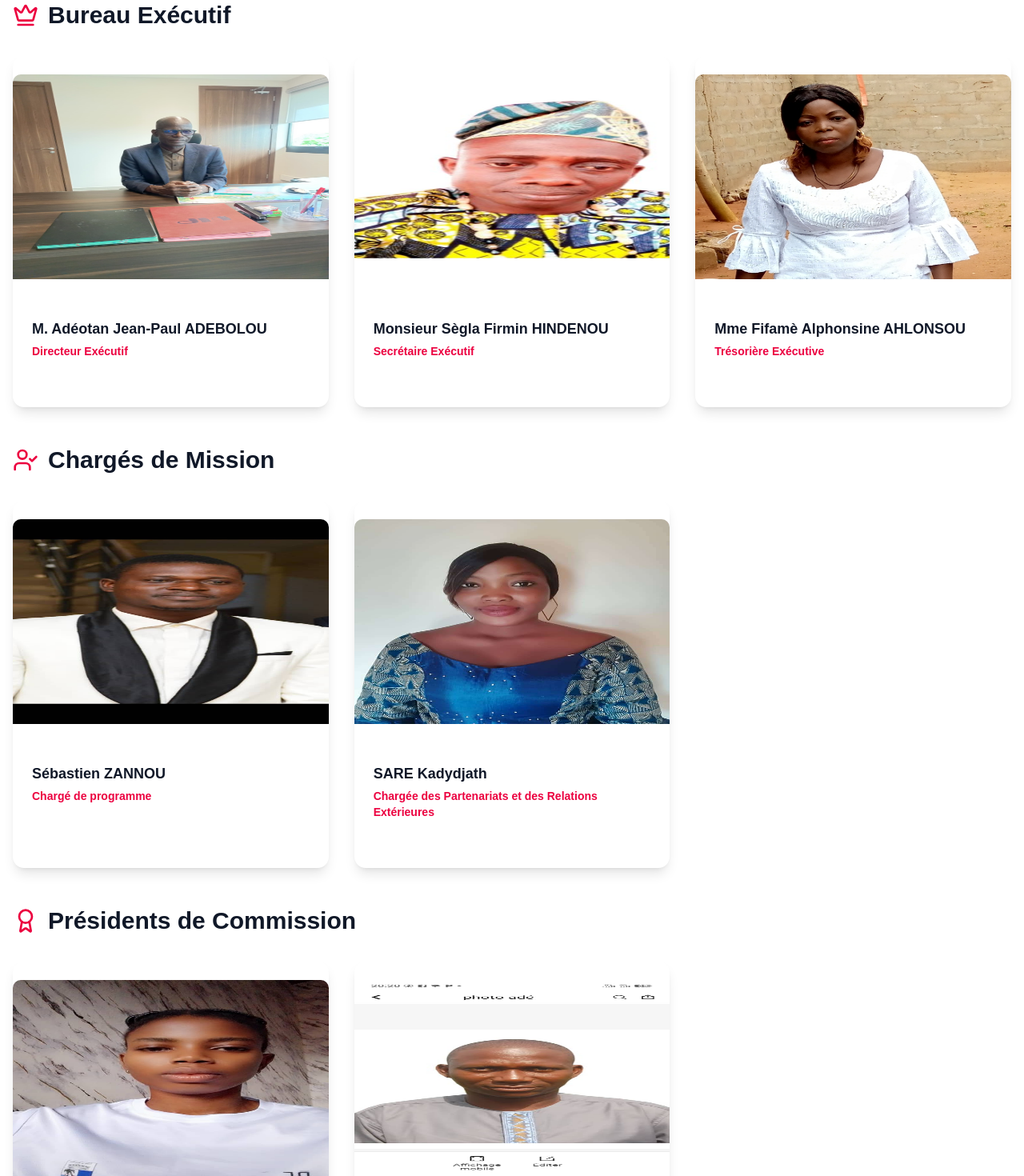
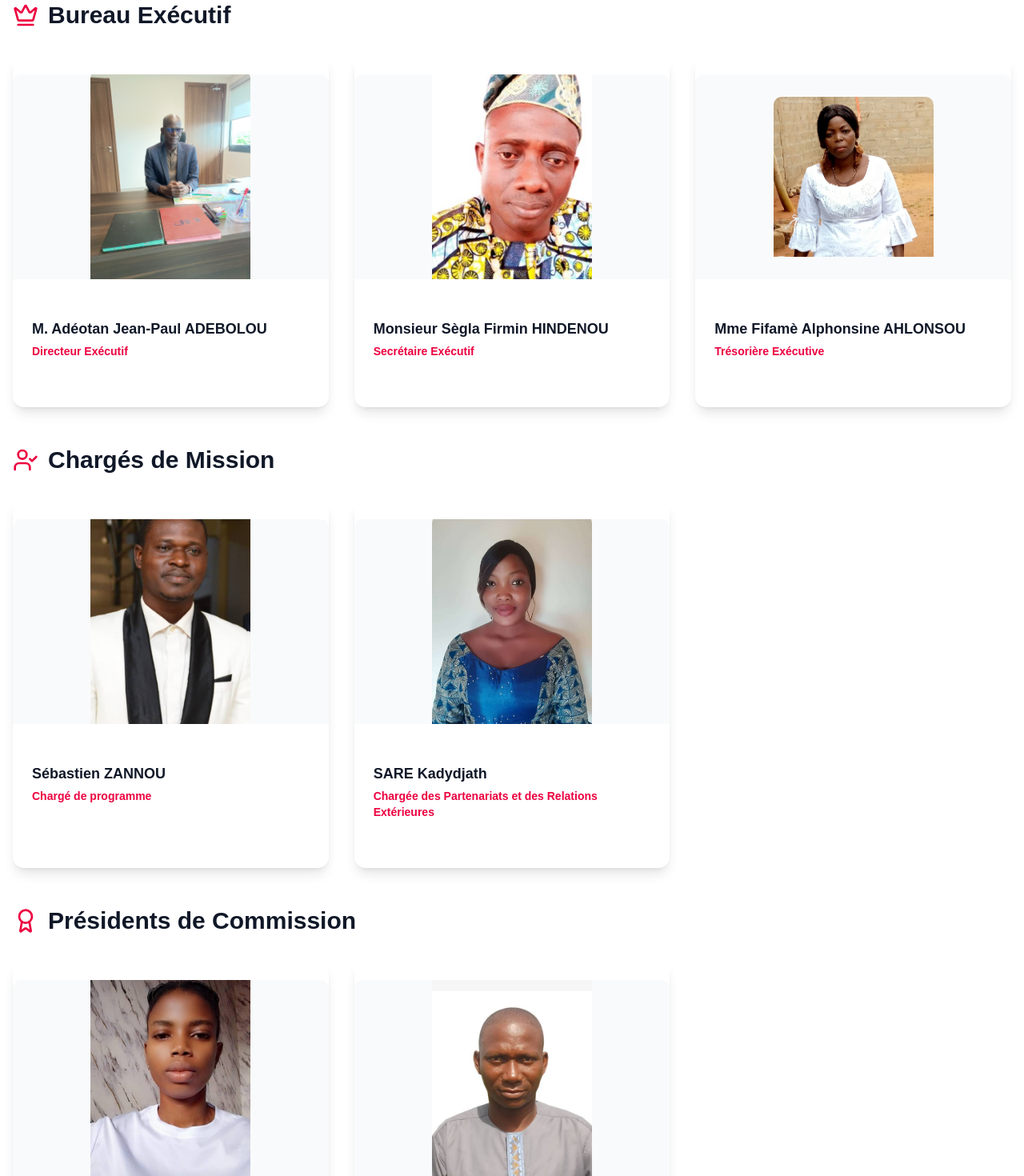
Before and after one commit to samsun243/filles-plus-platform, a Next.js app: page /team in a window 1280 px wide. Shown: the part 520-1990 px from the top of the page at 80% size. Built offline with nearby package versions, Linux system fonts and the light colour scheme.

Commit message:
Corriger l'affichage des images équipe pour éviter l'étirement
- Changement de fill/object-top vers width/height/object-contain
- Ajout d'un fond gris clair (bg-gray-50) pour les images
- Centrage des images dans leur conteneur
- Suppression de l'effet de zoom au survol pour éviter la distorsion

```diff
--- a/app/team/page.tsx
+++ b/app/team/page.tsx
@@ -102,12 +102,13 @@ export default function Team() {
                     key={member.id}
                     className="border-0 shadow-lg hover:shadow-xl transition-all overflow-hidden group"
                   >
-                    <div className="relative h-64 overflow-hidden rounded-t-lg">
+                    <div className="relative h-64 overflow-hidden rounded-t-lg bg-gray-50 flex items-center justify-center">
                       <Image
                         src={member.image}
                         alt={member.name}
-                        fill
-                        className="object-top transition-transform duration-300"
+                        width={200}
+                        height={250}
+                        className="object-contain rounded-t-lg"
                       />
                     </div>
                     <div className="p-6">
@@ -131,12 +132,13 @@ export default function Team() {
                     key={member.id}
                     className="border-0 shadow-lg hover:shadow-xl transition-all overflow-hidden group"
                   >
-                    <div className="relative h-64 overflow-hidden rounded-t-lg">
+                    <div className="relative h-64 overflow-hidden rounded-t-lg bg-gray-50 flex items-center justify-center">
                       <Image
                         src={member.image}
                         alt={member.name}
-                        fill
-                        className="object-top transition-transform duration-300"
+                        width={200}
+                        height={250}
+                        className="object-contain rounded-t-lg"
                       />
                     </div>
                     <div className="p-6">
@@ -160,12 +162,13 @@ export default function Team() {
                     key={member.id}
                     className="border-0 shadow-lg hover:shadow-xl transition-all overflow-hidden group"
                   >
-                    <div className="relative h-64 overflow-hidden rounded-t-lg">
+                    <div className="relative h-64 overflow-hidden rounded-t-lg bg-gray-50 flex items-center justify-center">
                       <Image
                         src={member.image}
                         alt={member.name}
-                        fill
-                        className="object-top transition-transform duration-300"
+                        width={200}
+                        height={250}
+                        className="object-contain rounded-t-lg"
                       />
                     </div>
                     <div className="p-6">
```
